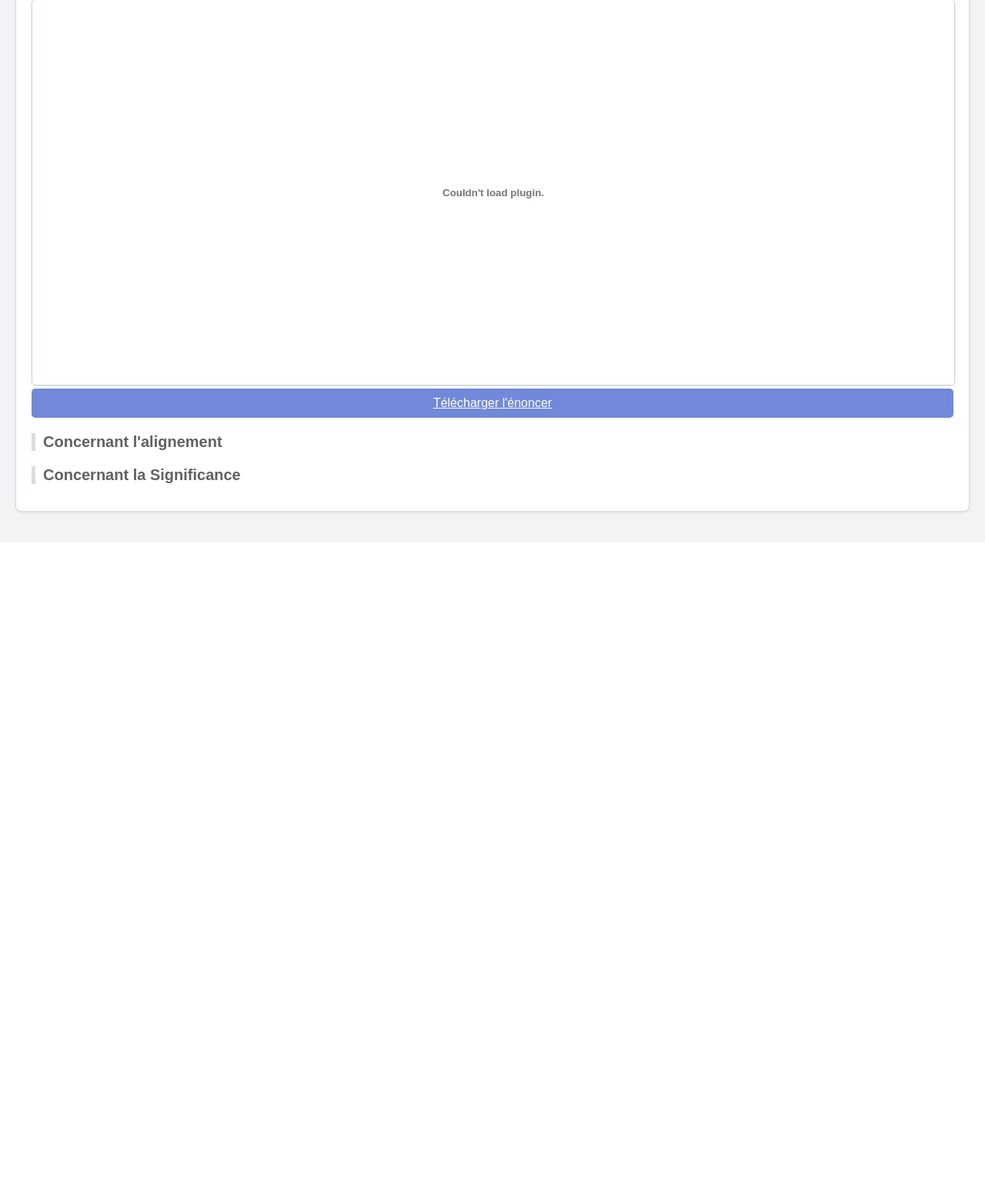
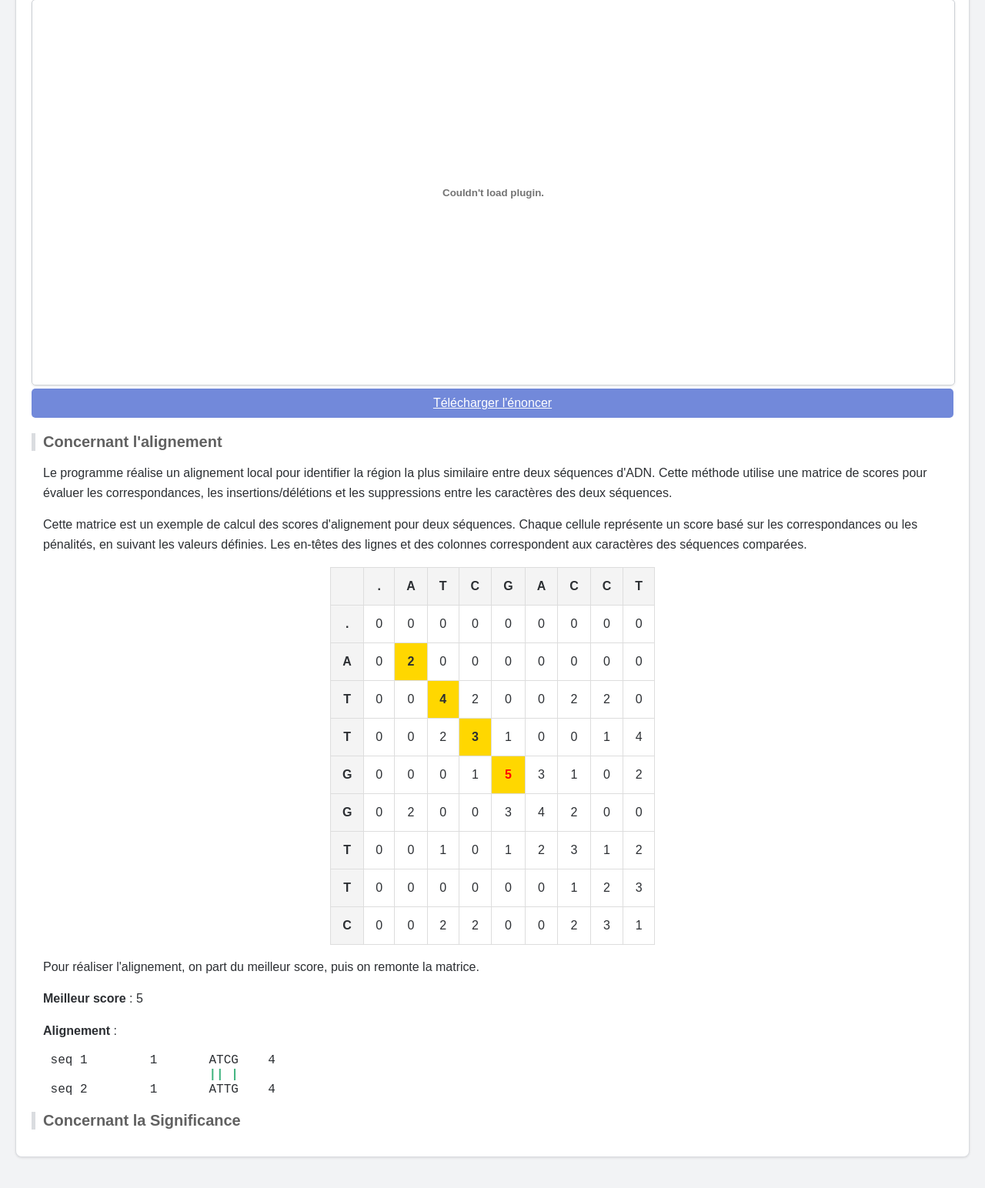
Before and after one commit to val9212/Projet_TW, a Django app: page / in a window 1280 px wide. Shown: the part 1105-2649 px from the top of the page at 77% size. Before the commit the page ends 1810 px from the top, so only its background shows below. Run offline with Django 4.2, Linux system fonts and the light colour scheme.

Commit message:
Remove obsolete button script and update alignment features

```diff
--- a/myproject/alignment_app/forms.py
+++ b/myproject/alignment_app/forms.py
@@ -1,11 +1,10 @@
-from operator import truediv
-
 from django import forms
-from scipy.ndimage import label
+import djInOut
+import re
 
 
 class AlignmentForm(forms.Form):
-    sequence_text = forms.CharField(widget=forms.Textarea(attrs={'rows': 5, 'cols': 40}), required=False, label="Séquences au format Fasta", initial="> seq 1\nATCG\n> seq 2\nATTG")
+    sequence_text = forms.CharField(widget=forms.Textarea(attrs={'rows': 5, 'cols': 40}), required=False, label="Séquences au format Fasta", initial="> seq 1\nATCGACCT\n> seq 2\nATTGGTTC")
     sequence_file = forms.FileField(required=False, label="Fichier de séquences")
 
     align = forms.BooleanField(required=False, initial=True, label="Activer Alignement")
@@ -14,8 +13,8 @@ class AlignmentForm(forms.Form):
     identity = forms.IntegerField(required=True, initial=+2, label="coup d'une identity")
 
     significance = forms.BooleanField(required=False, initial=False, label="Activer Significance")
-    length = forms.IntegerField(required=False, initial=50, label="Longueur d'alignement")
-    random_size = forms.IntegerField(required=False, initial=100, label="Nombre de séquences aléatoires")
+    length = forms.IntegerField(required=True, initial=50, label="Longueur d'alignement")
+    random_size = forms.IntegerField(required=True, initial=100, label="Nombre de séquences aléatoires")
 
     def clean(self):
         cleaned_data = super().clean()
@@ -27,8 +26,29 @@ class AlignmentForm(forms.Form):
         if not sequence_file and not sequence_text:
             raise forms.ValidationError("Vous devez fournir un fichier ou du texte.")
 
-        #desactiver cette verification pour accéder à la page cachée)
         if not align and not significance:
             raise forms.ValidationError("vous devez selectionner une methode d'analyse")
 
+        if sequence_file:
+            sequence_content = sequence_file.read().decode('utf-8')
+            sequence_file.seek(0)
+
+            try:
+                x = djInOut.InOut.parse_fasta(sequence_content)
+                for seq in x:
+                    if not re.fullmatch(r'[ACGT]+', seq.getSequence()):
+                        raise TypeError
+            except:
+                raise forms.ValidationError("Le fichier fournis n'est pas compatible: caractere autorisé dans les sequences : ACGT")
+
+        else:
+
+            try:
+                x = djInOut.InOut.parse_fasta(sequence_text)
+                for seq in x:
+                    if not re.fullmatch(r'[ACGT]+', seq.getSequence()):
+                        raise TypeError
+            except:
+                raise forms.ValidationError("Le fichier texte n'est pas compatible: caractere autorisé dans les sequences : ACGT")
+
         return cleaned_data
--- a/myproject/alignment_app/static/style/style.css
+++ b/myproject/alignment_app/static/style/style.css
@@ -104,6 +104,34 @@ span {
     color: #2c2f33;
 }
 
+/* Tableau */
+table {
+    margin: 0 auto;
+    border-collapse: collapse;
+}
+th, td {
+    padding: 15px;
+    text-align: center;
+    border: 1px solid #ddd;
+}
+th {
+    background-color: #f4f4f4;
+}
+
+table td.aligne {
+    font-weight: bold;
+    background-color: gold;
+}
+
+#max-score {
+    font-weight: bold;
+    color: red;
+}
+
+div.data span{
+    padding-left: 15px;
+}
+
 .significance-container img {
     max-width: 100%;
     height: auto;
--- a/myproject/alignment_app/templates/alignment_form.html
+++ b/myproject/alignment_app/templates/alignment_form.html
@@ -95,6 +95,154 @@
             <embed src="../static/pdfs/Alignements.pdf" type="application/pdf">
              <a href="../static/pdfs/Alignements.pdf" class="download-button" download>Télécharger l'énoncer</a>
         <h3>Concernant l'alignement</h3>
+            <p>
+                Le programme réalise un alignement local pour identifier la région la plus similaire entre deux séquences d'ADN.
+                Cette méthode utilise une matrice de scores pour évaluer les correspondances, les insertions/délétions et les suppressions entre les caractères des deux séquences.
+            </p>
+            <p>
+                Cette matrice est un exemple de calcul des scores d'alignement pour deux séquences. Chaque cellule représente un score basé sur les correspondances ou les pénalités, en suivant les valeurs définies. Les en-têtes des lignes et des colonnes correspondent aux caractères des séquences comparées.
+            </p>
+
+            <table>
+              <thead>
+                <tr>
+                  <th></th>
+                  <th>.</th>
+                  <th>A</th>
+                  <th>T</th>
+                  <th>C</th>
+                  <th>G</th>
+                  <th>A</th>
+                  <th>C</th>
+                  <th>C</th>
+                  <th>T</th>
+                </tr>
+              </thead>
+              <tbody>
+                <tr>
+                  <th>.</th>
+                  <td>0</td>
+                  <td>0</td>
+                  <td>0</td>
+                  <td>0</td>
+                  <td>0</td>
+                  <td>0</td>
+                  <td>0</td>
+                  <td>0</td>
+                  <td>0</td>
+                </tr>
+                <tr>
+                  <th>A</th>
+                  <td>0</td>
+                  <td class="aligne">2</td>
+                  <td>0</td>
+                  <td>0</td>
+                  <td>0</td>
+                  <td>0</td>
+                  <td>0</td>
+                  <td>0</td>
+                  <td>0</td>
+                </tr>
+                <tr>
+                  <th>T</th>
+                  <td>0</td>
+                  <td>0</td>
+                  <td class="aligne">4</td>
+                  <td>2</td>
+                  <td>0</td>
+                  <td>0</td>
+                  <td>2</td>
+                  <td>2</td>
+                  <td>0</td>
+                </tr>
+                <tr>
+                  <th>T</th>
+                  <td>0</td>
+                  <td>0</td>
+                  <td>2</td>
+                  <td class="aligne">3</td>
+                  <td>1</td>
+                  <td>0</td>
+                  <td>0</td>
+                  <td>1</td>
+                  <td>4</td>
+                </tr>
+                <tr>
+                  <th>G</th>
+                  <td>0</td>
+                  <td>0</td>
+                  <td>0</td>
+                  <td>1</td>
+                  <td class="aligne" id="max-score">5</td>
+                  <td>3</td>
+                  <td>1</td>
+                  <td>0</td>
+                  <td>2</td>
+                </tr>
+                <tr>
+                  <th>G</th>
+                  <td>0</td>
+                  <td>2</td>
+                  <td>0</td>
+                  <td>0</td>
+                  <td>3</td>
+                  <td>4</td>
+                  <td>2</td>
+                  <td>0</td>
+                  <td>0</td>
+                </tr>
+                <tr>
+                  <th>T</th>
+                  <td>0</td>
+                  <td>0</td>
+                  <td>1</td>
+                  <td>0</td>
+                  <td>1</td>
+                  <td>2</td>
+                  <td>3</td>
+                  <td>1</td>
+                  <td>2</td>
+                </tr>
+                <tr>
+                  <th>T</th>
+                  <td>0</td>
+                  <td>0</td>
+                  <td>0</td>
+                  <td>0</td>
+                  <td>0</td>
+                  <td>0</td>
+                  <td>1</td>
+                  <td>2</td>
+                  <td>3</td>
+                </tr>
+                <tr>
+                  <th>C</th>
+                  <td>0</td>
+                  <td>0</td>
+                  <td>2</td>
+                  <td>2</td>
+                  <td>0</td>
+                  <td>0</td>
+                  <td>2</td>
+                  <td>3</td>
+                  <td>1</td>
+                </tr>
+              </tbody>
+            </table>
+            <p>
+                Pour réaliser l'alignement, on part du meilleur score, puis on remonte la matrice.
+            </p>
+                <p><strong>Meilleur score</strong> : 5<p>
+                <p><strong>Alignement</strong> :</p>
+                <span> seq 1	1	ATCG	4</span><br>
+
+
+
+                <span class="match-line">		    	|| |</span><br>
+
+
+
+                <span> seq 2	1	ATTG	4</span><br>
         <h3>Concernant la Significance</h3>
     </div>
 </body>
--- a/myproject/alignment_app/views.py
+++ b/myproject/alignment_app/views.py
@@ -35,8 +35,8 @@ def alignment_view(request):
 
             # Charger les séquences à partir du contenu du fichier FASTA
             if sequence_file:
-                file_content = sequence_file.read().decode('utf-8')
-                data = InOut.parse_fasta(file_content)  # Traitez le contenu du fichier
+                sequence_file = sequence_file.read().decode('utf-8')
+                data = InOut.parse_fasta(sequence_file)  # Traitez le contenu du fichier
             elif sequence_text:
                 data = InOut.parse_fasta(sequence_text)
 
@@ -105,10 +105,6 @@ def alignment_view(request):
                 }
                 return render(request, 'result.html', {'significance_result': context_significance, 'show': context_show})
 
-            if not align and not significance:
-                return render(request, 'formulaire_W.html')
-
-
     else:
         form = AlignmentForm()
 
```
Also changed, not shown: myproject/alignment_app/static/bouton.js (deleted, +0 -56 lines), myproject/alignment_app/templates/formulaire_W.html (deleted, +0 -15 lines).
